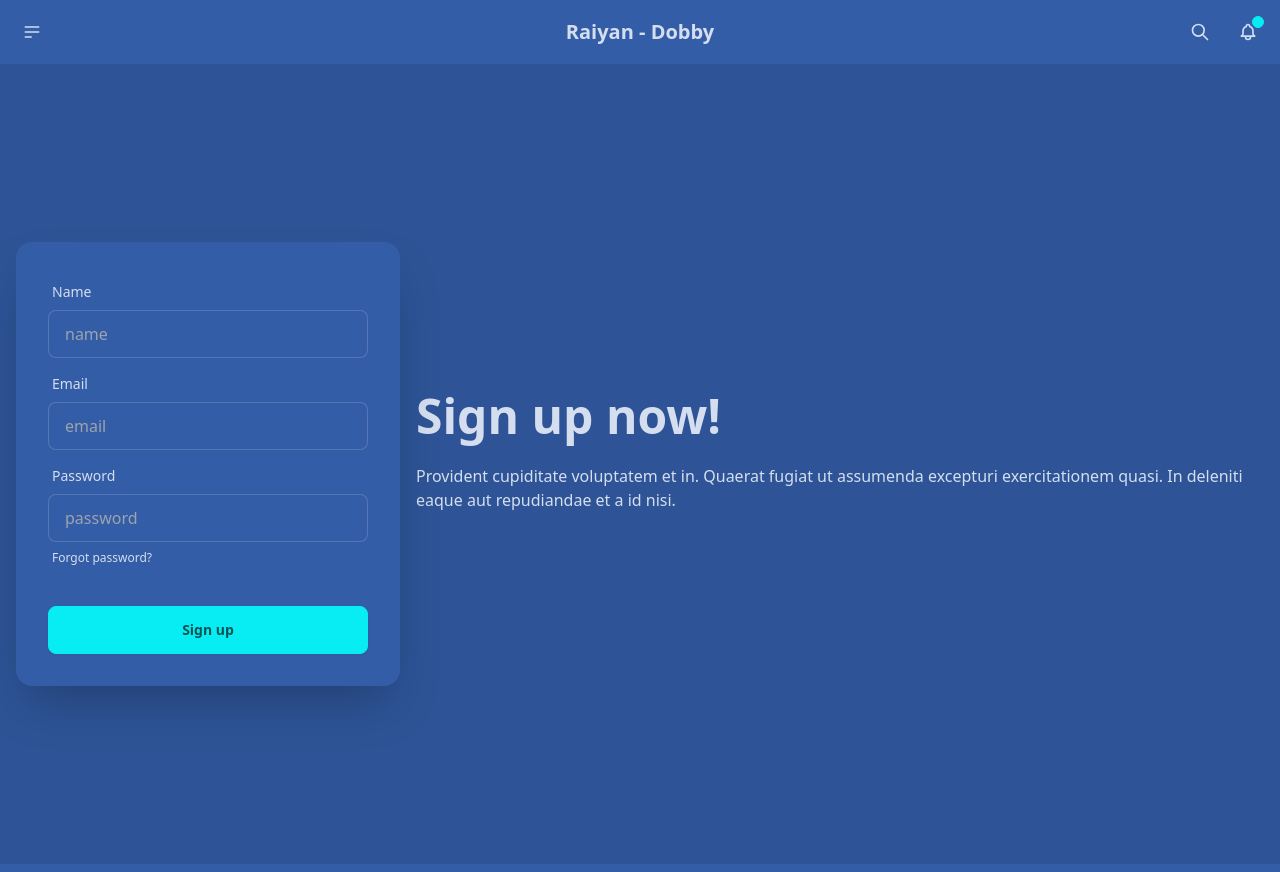
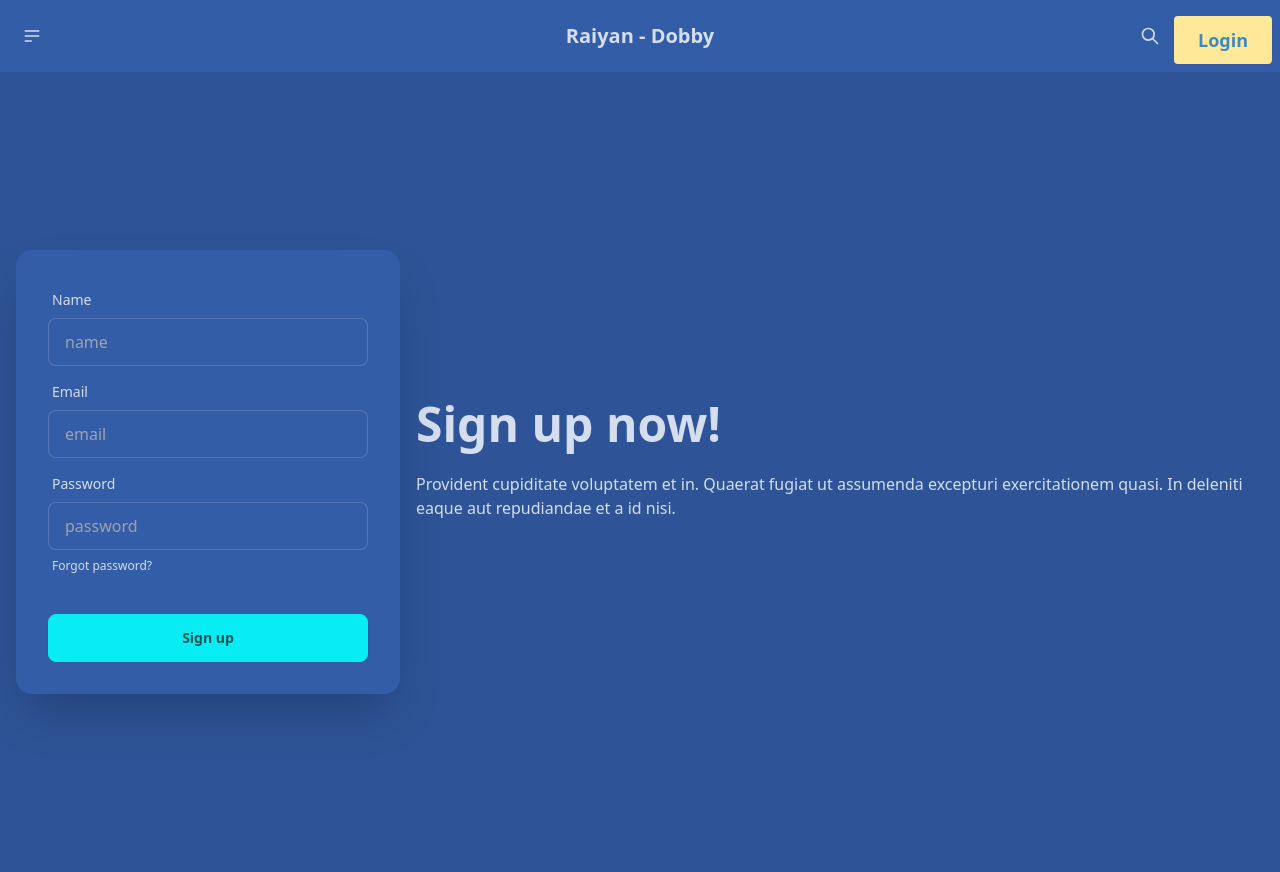
Before and after one commit to Raiyan109/Raiyan-dobby-fe, a React (Vite) app: page /signUp in a window 1280 px wide. Built offline with nearby package versions, Linux system fonts and the light colour scheme.

Commit message:
logout and context api

```diff
--- a/src/App.jsx
+++ b/src/App.jsx
@@ -1,12 +1,15 @@
 import { RouterProvider } from 'react-router-dom'
 import routes from './routes/routes'
+import { AuthContextProvider } from './context/AuthContext'
 
 
 function App() {
 
   return (
     <div>
-      <RouterProvider router={routes} />
+      <AuthContextProvider>
+        <RouterProvider router={routes} />
+      </AuthContextProvider>
     </div>
   )
 }
--- a/src/components/Navbar.jsx
+++ b/src/components/Navbar.jsx
@@ -1,6 +1,21 @@
 
-import { Link } from 'react-router-dom'
+import { useContext } from 'react';
+import { Link, NavLink, useNavigate } from 'react-router-dom'
+import { AuthContext } from '../context/AuthContext';
 const Navbar = () => {
+    const { auth, setAuth } = useContext(AuthContext)
+    const navigate = useNavigate()
+    const logout = () => {
+        // signOut(auth);
+        setAuth({
+            ...auth,
+            user: null,
+            token: ''
+        })
+        localStorage.removeItem('userId')
+        localStorage.removeItem('auth')
+        navigate('/login')
+    };
     return (
         <div>
             <div className="navbar bg-base-100">
@@ -23,12 +38,9 @@ const Navbar = () => {
                     <button className="btn btn-ghost btn-circle">
                         <svg xmlns="http://www.w3.org/2000/svg" className="h-5 w-5" fill="none" viewBox="0 0 24 24" stroke="currentColor"><path strokeLinecap="round" strokeLinejoin="round" strokeWidth="2" d="M21 21l-6-6m2-5a7 7 0 11-14 0 7 7 0 0114 0z" /></svg>
                     </button>
-                    <button className="btn btn-ghost btn-circle">
-                        <div className="indicator">
-                            <svg xmlns="http://www.w3.org/2000/svg" className="h-5 w-5" fill="none" viewBox="0 0 24 24" stroke="currentColor"><path strokeLinecap="round" strokeLinejoin="round" strokeWidth="2" d="M15 17h5l-1.405-1.405A2.032 2.032 0 0118 14.158V11a6.002 6.002 0 00-4-5.659V5a2 2 0 10-4 0v.341C7.67 6.165 6 8.388 6 11v3.159c0 .538-.214 1.055-.595 1.436L4 17h5m6 0v1a3 3 0 11-6 0v-1m6 0H9" /></svg>
-                            <span className="badge badge-xs badge-primary indicator-item"></span>
-                        </div>
-                    </button>
+                    <button>{auth.user ? <button className="inline-flex text-neutral btn btn-accent border-0 py-2 px-6 focus:outline-none hover:bg-primary hover:text-secondary rounded text-lg font-OpenSans" onClick={logout}>Logout</button> : <button className='inline-flex text-neutral btn btn-accent border-0 py-2 mt-2 px-6 focus:outline-none hover:bg-primary hover:text-secondary rounded text-lg font-OpenSans'>
+                        <NavLink to='/login'>Login</NavLink>
+                    </button>}</button>
                 </div>
             </div>
         </div>
--- /dev/null
+++ b/src/context/AuthContext.jsx
@@ -0,0 +1,36 @@
+import { createContext, useEffect, useState } from "react";
+
+export const AuthContext = createContext()
+
+// eslint-disable-next-line react/prop-types
+export const AuthContextProvider = ({ children }) => {
+    const [user, setUser] = useState(null)
+    const [loading, setLoading] = useState(true)
+
+    const [auth, setAuth] = useState({
+        user: null,
+        token: ''
+    })
+
+    useEffect(() => {
+        const data = localStorage.getItem('auth')
+        if (data) {
+            const parsedData = JSON.parse(data)
+            setAuth({
+                ...auth,
+                user: parsedData.user,
+                token: parsedData.access_token
+            })
+        }
+        // eslint-disable-next-line react-hooks/exhaustive-deps
+    }, [])
+    const value = {
+        user, loading, auth, setAuth
+    }
+
+    return (
+        <AuthContext.Provider value={value}>
+            {children}
+        </AuthContext.Provider>
+    )
+}
```
